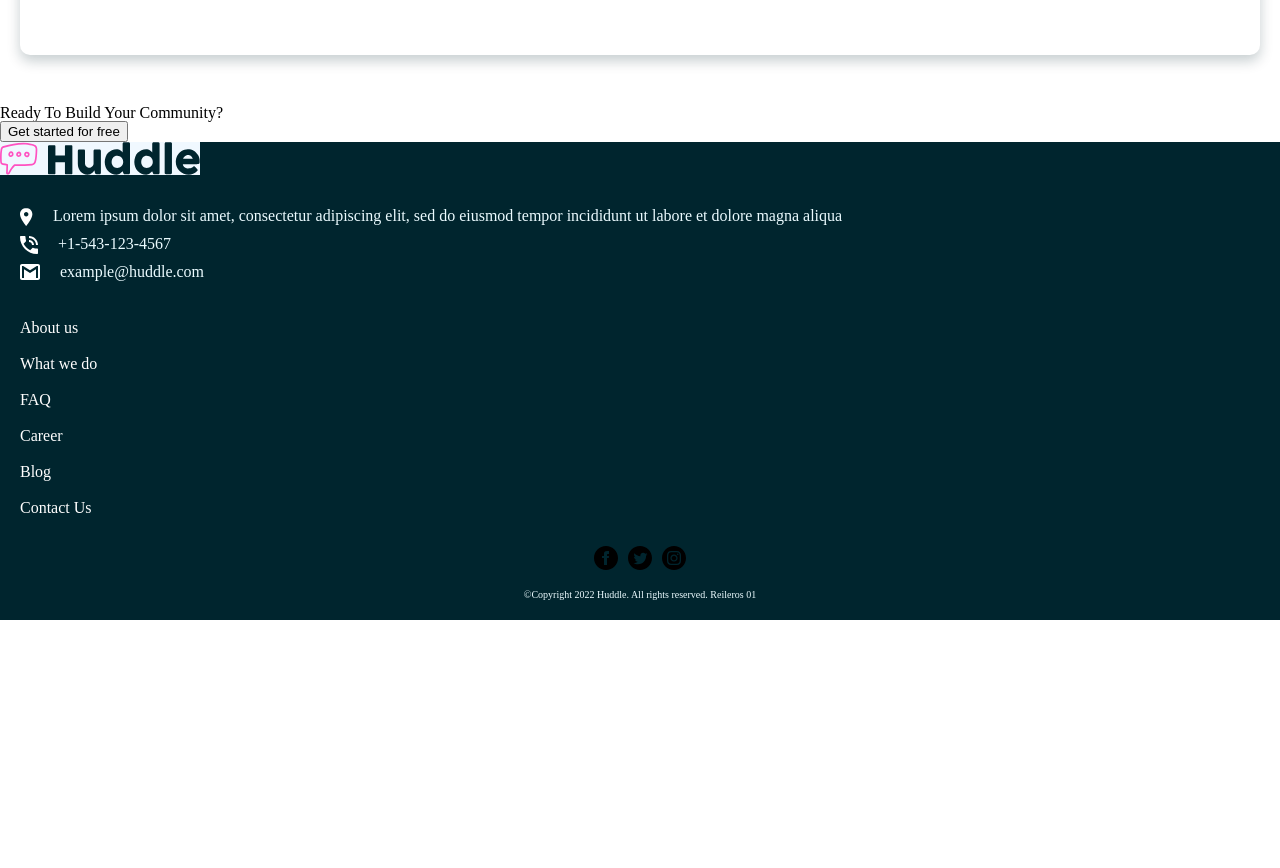
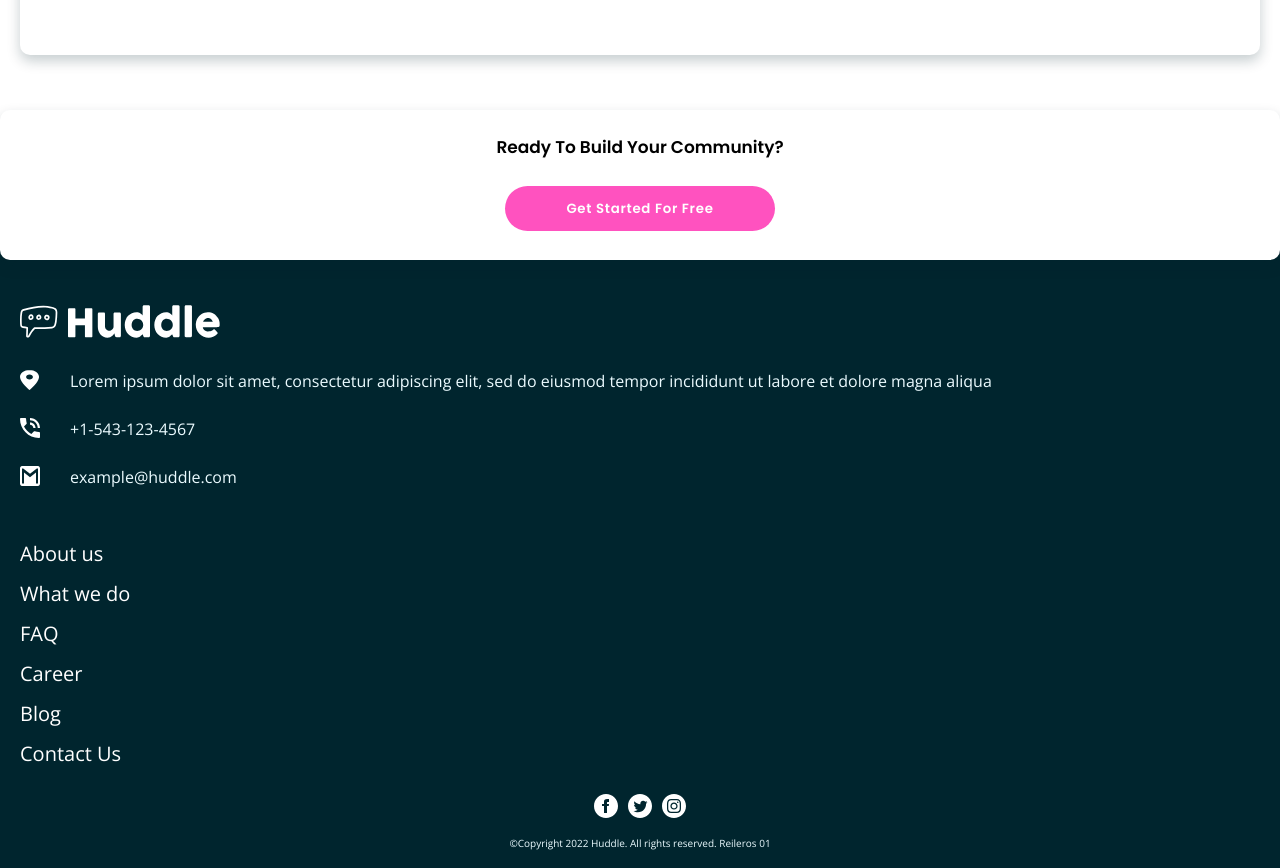
Before and after one commit to BC-MAY-21-ROR/kata-01-diseno-web-k1-may22-t1, a plain HTML site: page index.html in a window 1280 px wide. Shown: the part 2474-3342 px from the top of the page. Before the commit the page ends 3094 px from the top, so only its background shows below. Drawn offline with nearby package versions, Linux system fonts and the light colour scheme.

Commit message:
add float card and finish footer

```diff
--- a/index.html
+++ b/index.html
@@ -96,16 +96,16 @@
         </section>
       </main>
       <!-- Float Card -->
-      <div>
-        <h3>Ready To Build Your Community?</h3>
-        <div>
-          <button>Get started for free</button>
-        </div>
-      </div>
       <footer>
         <div class="footer">
+          <div class="float-card">
+            <h3>Ready To Build Your Community?</h3>
+            <div class="primary-button">
+              <button>Get Started For Free</button>
+            </div>
+          </div>
           <div class="footer__logo">
-            <img class="footer__logo__img" src="/images/logo.svg" alt="" />
+            <img class="footer__logo__img color-invert" src="/images/logo.svg" alt="" />
           </div>
           <!-- footer - information -->
           <div class="footer__information">
@@ -141,9 +141,9 @@
           </div>
           <!-- footer - social_icons -->
           <div class="footer__social-icons">
-            <img src="/images/facebook-icon.svg" alt="facebook-icon" />
-            <img src="/images/twitter-icon.svg" alt="twitter-icon" />
-            <img src="/images/instagram-logo.svg" alt="instagram-icon" />
+            <img class="color-invert" src="/images/facebook-icon.svg" alt="facebook-icon" />
+            <img class="color-invert" src="/images/twitter-icon.svg" alt="twitter-icon" />
+            <img class="color-invert" src="/images/instagram-logo.svg" alt="instagram-icon" />
           </div>
           <!-- footer - copyright -->
           <div class="footer__copyright">
--- a/styles/scss/assets/_global.scss
+++ b/styles/scss/assets/_global.scss
@@ -6,6 +6,7 @@
 // Layout
 @import './layout/header';
 @import './layout/footer';
+@import './layout/float_card';
 // Components
 @import './components/buttons';
 @import './components/cards';
--- a/styles/scss/assets/abstracts/_utilities.scss
+++ b/styles/scss/assets/abstracts/_utilities.scss
@@ -1,3 +1,7 @@
 .mg-center {
   margin: 0px 30px;
 }
+
+.color-invert {
+  filter: brightness(0) invert(1);
+}
--- /dev/null
+++ b/styles/scss/assets/layout/_float_card.scss
@@ -0,0 +1,23 @@
+.float-card {
+    width: 100%;
+    // min-width: 335px;
+    height: 150px;
+    box-shadow: 0px 6px 13px rgba(0, 37, 46, 0.223053);
+    border-radius: 10px;
+    margin-right: 00px;
+    display: flex;
+    justify-content: center;
+    align-items: center;
+    flex-direction: column;
+    position: absolute;
+    z-index: 1;
+    background-color: white;
+    top: -95px;
+
+    h3 {
+        font-family: $first-font;
+        font-size: 17px;
+        text-align: center;
+        color: black;
+    }
+}
--- a/styles/scss/assets/layout/_footer.scss
+++ b/styles/scss/assets/layout/_footer.scss
@@ -1,12 +1,20 @@
+footer {
+    margin-top: 150px;
+}
 .footer {
+    position: relative;
     background-color: $neutral-very-dark-cyan-footer;
     color: $neutral-very-pale-cyan-body;
+    padding-top: 100px;
+    font-family: $second-font;
+    z-index: 0;
+
 
     &__logo {
 
         &__img {
             width: 200px;
-            background-color: aliceblue;
+            padding-left: 20px;
         }
     }
 
@@ -15,8 +23,17 @@
 
         &__sub {
             display: flex;
-            gap: 20px;
-            padding: 10px 20px 0 20px;
+            gap: 30px;
+            padding: 10px 20px 15px 20px;
+
+            img {
+                width: 20px;
+                height: 20px;
+            }
+
+            p {
+                line-height: 23px;
+            }
         }
     }
 
@@ -28,6 +45,7 @@
             a {
                 text-decoration: none;
                 color: white;
+                font-size: 20px;
             }
         }
     }
@@ -38,6 +56,7 @@
         justify-content: center;
         gap: 10px;
         padding: 20px 0;
+
     }
 
     &__copyright {
```
Also changed, not shown: styles/scss/main.css, 1 other file.
